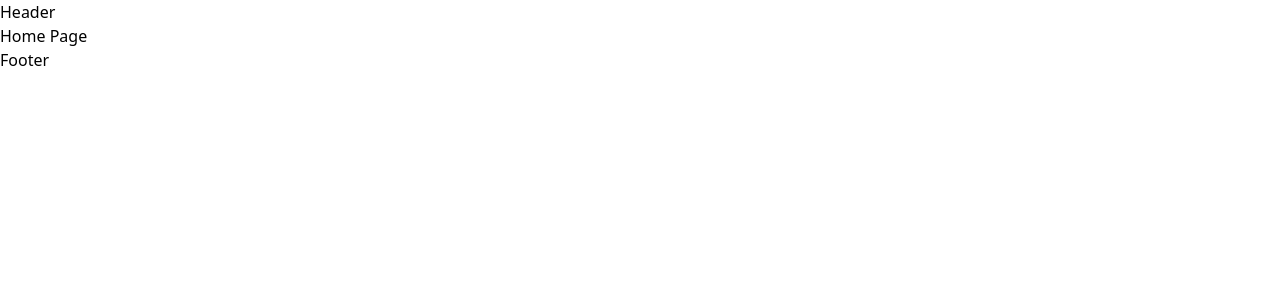
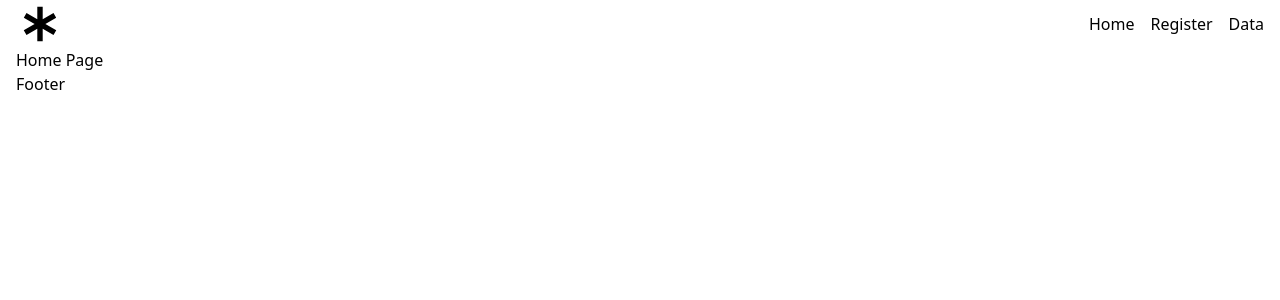
Before and after one commit to Jeffs-Dev/ipharmacy, a React (Create React App) app: page / in a window 1280 px wide. Shown: the top 300 px of the page. Built offline with nearby package versions, Linux system fonts and the light colour scheme.

Commit message:
feat: header

```diff
--- a/src/App.js
+++ b/src/App.js
@@ -1,12 +1,16 @@
 import { Outlet } from "react-router-dom";
+import Header from "./components/Header/Header";
 
 function App() {
   return (
-   <>
-   <h1> Header </h1>
-        <Outlet/>
-   <h1> Footer  </h1>
-   </>
+    <>
+    <div className="px-4">
+
+      <Header />
+        <Outlet />
+      <h1> Footer </h1>
+    </div>
+    </>
   );
 }
 
--- /dev/null
+++ b/src/components/Header/Header.css
@@ -0,0 +1,8 @@
+@tailwind components;
+
+
+
+@layer components{
+
+
+}
--- /dev/null
+++ b/src/components/Header/Header.jsx
@@ -0,0 +1,28 @@
+import './Header.css';
+import { Link } from 'react-router-dom';
+
+import logo from '../../common/logo.svg';
+
+const Header = () => {
+  return (
+    <>
+
+        <header className='flex justify-between items-center'>
+        <Link>
+            <img src={logo} alt='Logo' />
+        </Link>
+
+        <ul className='flex gap-4'>
+            <li> <Link to='/'> Home </Link>   </li>
+            <li> <Link to='/register'> Register </Link>   </li>
+            <li> <Link to='/data' > Data </Link>   </li>
+        </ul>
+
+
+
+        </header>
+    </>
+  )
+}
+
+export default Header;
```
Also changed, not shown: src/common/logo.svg (added).
